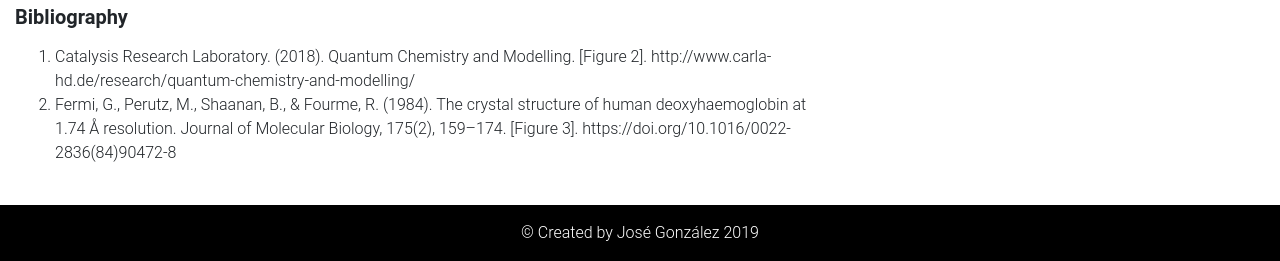
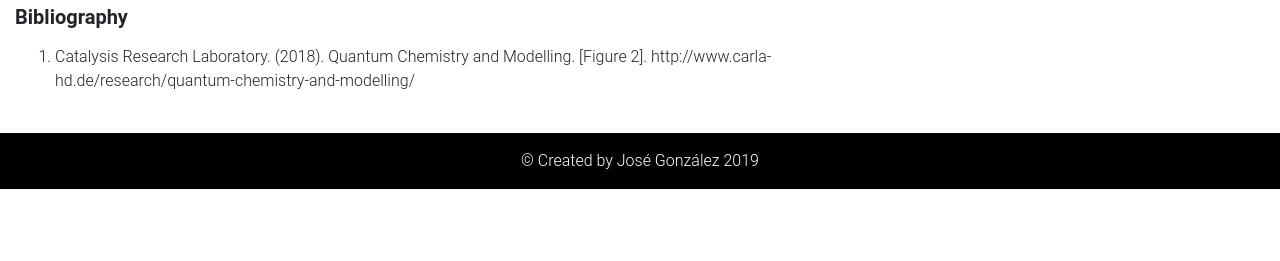
Before and after one commit to jsgonzlez661/CfCChemistry, a plain HTML site: page convtisp_post.html in a window 1280 px wide. Shown: the part 2133-2394 px from the top of the page. After the commit the page ends 2322 px from the top, so only its background shows below. Drawn offline with Linux system fonts and the light colour scheme; a web font is replaced by a local one.

Commit message:
actualizacion imagenes

```diff
--- a/convtisp_post.html
+++ b/convtisp_post.html
@@ -143,7 +143,6 @@
                 <p class="text-justify">
                     <ol>
                         <li>Catalysis Research Laboratory. (2018). Quantum Chemistry and Modelling. [Figure 2]. http://www.carla-hd.de/research/quantum-chemistry-and-modelling/</li>
-                        <li>Fermi, G., Perutz, M., Shaanan, B., & Fourme, R. (1984). The crystal structure of human deoxyhaemoglobin at 1.74 Å resolution. Journal of Molecular Biology, 175(2), 159–174. [Figure 3]. https://doi.org/10.1016/0022-2836(84)90472-8</li>
                     </ol>
                 </p>
             </div>
```
Also changed, not shown: img/banner.jpg, img/computer.jpg, img/convtisp/convtisp_image3.jpg, img/molecules.jpg.
